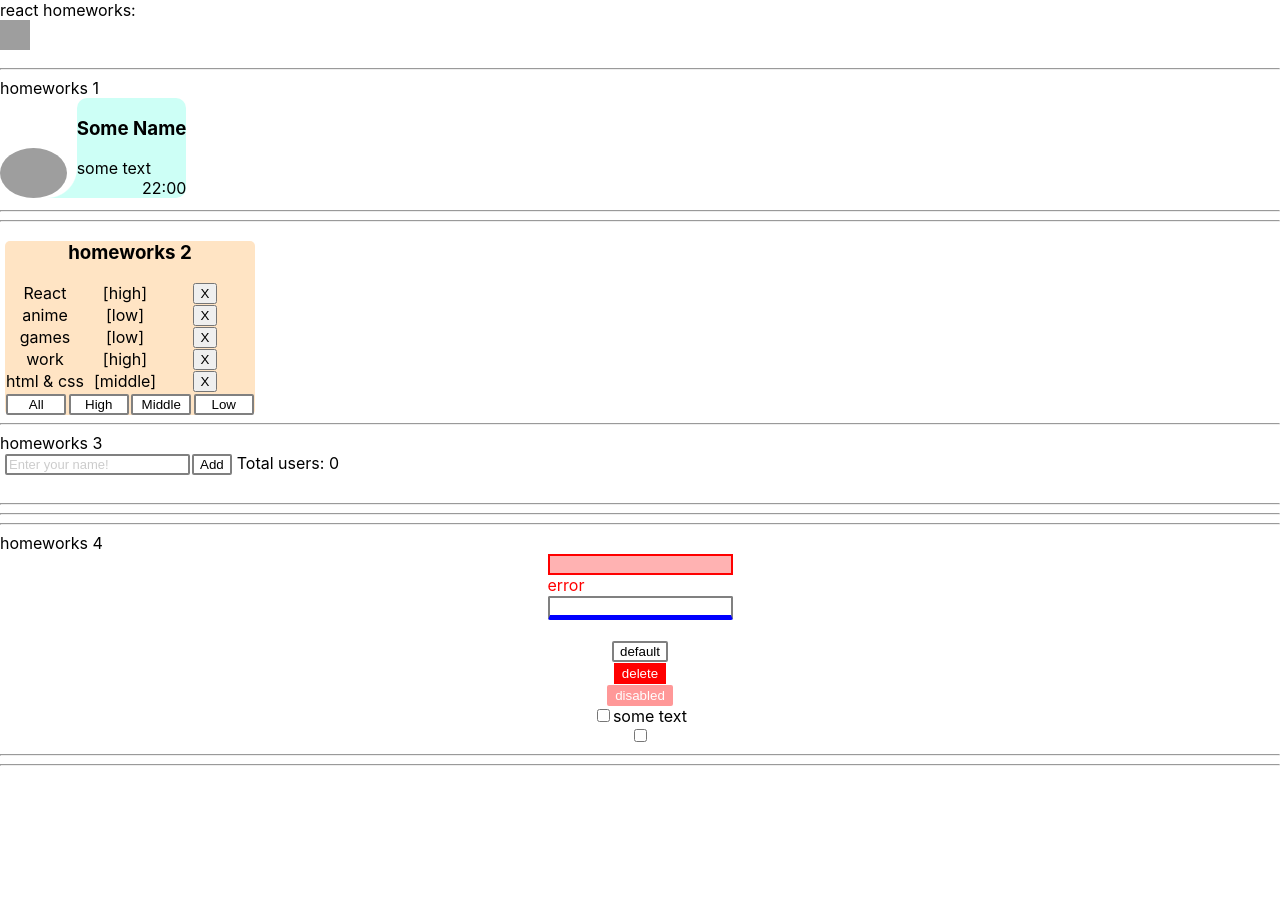
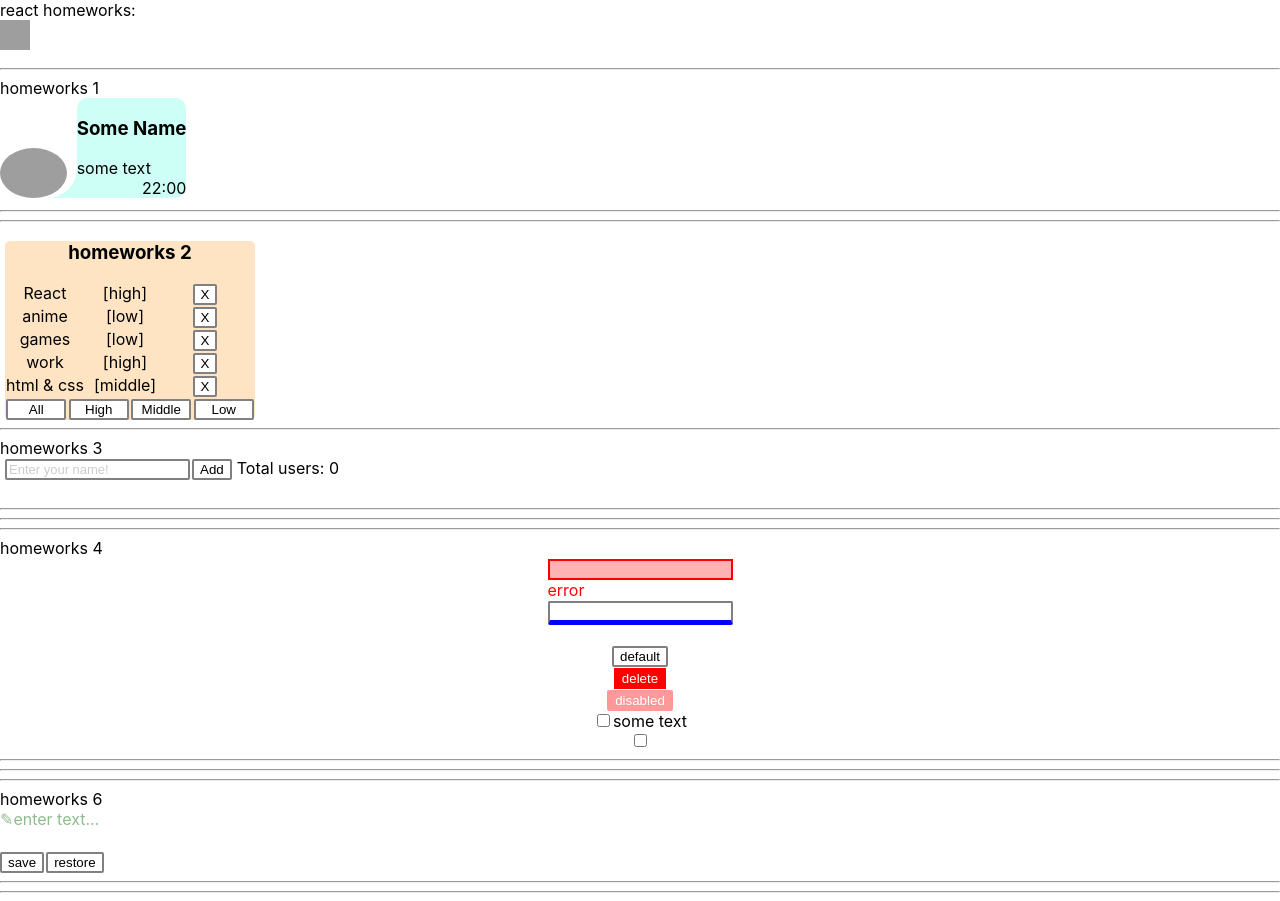
Before and after one commit to im1891/homeworks-by-ignat, a React (Create React App) app: page /#/pre-junior in a window 1280 px wide. Before the commit the page ends 800 px from the top, so only its background shows below. Built offline with nearby package versions, Linux system fonts and the light colour scheme; grey boxes are pictures that could not be loaded.

Commit message:
Completed HW6.

```diff
--- a/package.json
+++ b/package.json
@@ -4,6 +4,9 @@
   "version": "0.1.0",
   "private": true,
   "dependencies": {
+    "@emotion/react": "^11.10.4",
+    "@emotion/styled": "^11.10.4",
+    "@mui/material": "^5.10.6",
     "@testing-library/jest-dom": "^5.14.1",
     "@testing-library/react": "^13.0.0",
     "@testing-library/user-event": "^13.2.1",
@@ -46,5 +49,8 @@
       "last 1 firefox version",
       "last 1 safari version"
     ]
+  },
+  "devDependencies": {
+    "gh-pages": "^4.0.0"
   }
 }
--- a/src/p2-homeworks/h2/Affair.tsx
+++ b/src/p2-homeworks/h2/Affair.tsx
@@ -1,6 +1,7 @@
 import React from 'react'
 import {AffairType} from "./HW2";
 import style from './Affairs.module.css'
+import SuperButton from "../h4/common/c2-SuperButton/SuperButton";
 
 type AffairPropsType = {
     // key не нужно типизировать
@@ -19,7 +20,7 @@ function Affair(props: AffairPropsType) {
             <div className={style.affairItem}>[{props.affair.priority}]</div>
 
             <div className={style.affairItem}>
-                <button onClick={deleteCallback}>X</button>
+                <SuperButton onClick={deleteCallback}>X</SuperButton>
             </div>
         </div>
     )
--- a/src/p2-homeworks/h2/Affairs.module.css
+++ b/src/p2-homeworks/h2/Affairs.module.css
@@ -36,6 +36,7 @@
     justify-content: space-around;
 
 }
+
 .button {
     width: 60px;
 }
--- a/src/p2-homeworks/h4/HW4.tsx
+++ b/src/p2-homeworks/h4/HW4.tsx
@@ -46,7 +46,7 @@ function HW4() {
 
                 <SuperButton
                     red // пропсу с булевым значением не обязательно указывать true
-                    onClick={showAlert}
+                   // onClick={showAlert}
                 >
                     delete {/*// название кнопки попадёт в children*/}
                 </SuperButton>
--- a/src/p2-homeworks/h4/common/c2-SuperButton/SuperButton.module.css
+++ b/src/p2-homeworks/h4/common/c2-SuperButton/SuperButton.module.css
@@ -2,12 +2,6 @@
     border-radius: 2px;
     border: 2px solid grey;
     background-color: white;
-}
-
-.default:active {
-    background-color: white;
-    border: 2px solid darkseagreen;
-    color: darkseagreen;
 }
 
 .default:hover {
@@ -15,6 +9,12 @@
     background-color: darkseagreen;
     cursor: pointer;
     color: white;
+}
+
+.default:active {
+    background-color: white;
+    border: 2px solid darkseagreen;
+    color: darkseagreen;
 }
 
 .default:disabled {
@@ -29,3 +29,15 @@
     border: 2px solid red;
     color: white;
 }
+
+.red:hover {
+    background-color: white;
+    color: red;
+    border-color: red;
+}
+
+.red:active {
+    background-color: red;
+    color: white;
+    border-color: red;
+}
--- a/src/p2-homeworks/h5-rrd-v6/Header.tsx
+++ b/src/p2-homeworks/h5-rrd-v6/Header.tsx
@@ -9,12 +9,12 @@ function Header() {
     const [isOpen, setIsOpen] = useState(false)
 
     const openHandler = () => {
-        console.log(isOpen)
+
         setIsOpen(!isOpen)
     }
 
     const closeHandler = () => {
-        console.log(isOpen)
+
         isOpen && setTimeout(openHandler, 100)
     }
 
--- a/src/p2-homeworks/h5-rrd-v6/pages/PreJunior.tsx
+++ b/src/p2-homeworks/h5-rrd-v6/pages/PreJunior.tsx
@@ -3,6 +3,7 @@ import HW1 from '../../h1/HW1'
 import HW2 from '../../h2/HW2'
 import HW3 from '../../h3/HW3'
 import HW4 from '../../h4/HW4'
+import HW6 from "../../h6/HW6";
 
 function PreJunior() {
     return (
@@ -11,7 +12,7 @@ function PreJunior() {
             <HW2/>
             <HW3/>
             <HW4/>
-            {/*<HW6/>*/}
+            <HW6/>
 
         </div>
     )
--- a/src/p2-homeworks/h6/HW6.tsx
+++ b/src/p2-homeworks/h6/HW6.tsx
@@ -10,9 +10,9 @@ function HW6() {
         saveState<string>('editable-span-value', value)
     }
     const restore = () => {
-        // setValue()
+        setValue(restoreState<string>('editable-span-value', ''))
     }
-
+    console.log(value)
     return (
         <div>
             <hr/>
@@ -26,8 +26,11 @@ function HW6() {
                     spanProps={{children: value ? undefined : 'enter text...'}}
                 />
             </div>
-            <SuperButton onClick={save}>save</SuperButton>
-            <SuperButton onClick={restore}>restore</SuperButton>
+            <div style={{display: 'flex', gap: '2px'}}>
+                <SuperButton onClick={save}>save</SuperButton>
+                <SuperButton onClick={restore}>restore</SuperButton>
+            </div>
+
 
             <hr/>
             {/*для личного творчества, могу проверить*/}
--- /dev/null
+++ b/src/p2-homeworks/h6/common/c4-SuperEditableSpan/SuperEditableSpan.module.css
@@ -0,0 +1,6 @@
+.span {
+    display: inline-block;
+    padding-bottom: 22px;
+    cursor: pointer;
+    color: darkseagreen;
+}
--- a/src/p2-homeworks/h6/common/c4-SuperEditableSpan/SuperEditableSpan.tsx
+++ b/src/p2-homeworks/h6/common/c4-SuperEditableSpan/SuperEditableSpan.tsx
@@ -1,5 +1,6 @@
 import React, {DetailedHTMLProps, InputHTMLAttributes, HTMLAttributes, useState} from 'react'
 import SuperInputText from '../../../h4/common/c1-SuperInputText/SuperInputText'
+import s from './SuperEditableSpan.module.css'
 
 // тип пропсов обычного инпута
 type DefaultInputPropsType = DetailedHTMLProps<InputHTMLAttributes<HTMLInputElement>, HTMLInputElement>
@@ -32,21 +33,23 @@ const SuperEditableSpan: React.FC<SuperEditableSpanType> = (
 
     const onEnterCallback = () => {
         // setEditMode() // выключить editMode при нажатии Enter
-
+        setEditMode(false)
         onEnter && onEnter()
     }
     const onBlurCallback = (e: React.FocusEvent<HTMLInputElement>) => {
         // setEditMode() // выключить editMode при нажатии за пределами инпута
 
         onBlur && onBlur(e)
+        setEditMode(false)
     }
     const onDoubleClickCallBack = (e: React.MouseEvent<HTMLSpanElement, MouseEvent>) => {
         // setEditMode() // включить editMode при двойном клике
 
         onDoubleClick && onDoubleClick(e)
+        setEditMode(true)
     }
 
-    const spanClassName = `${'сделать красивый стиль для спана'} ${className}`
+    const spanClassName = `${s.span} ${className}`
 
     return (
         <>
@@ -67,7 +70,8 @@ const SuperEditableSpan: React.FC<SuperEditableSpanType> = (
                         {...restSpanProps}
                     >
                         {/*если нет захардкодженного текста для спана, то значение инпута*/}
-                        {children || restProps.value}
+
+                        &#9998;{children || restProps.value}
                     </span>
                 )
             }
```
Also changed, not shown: 1 other file (tests, documents, lock files or other folders).
